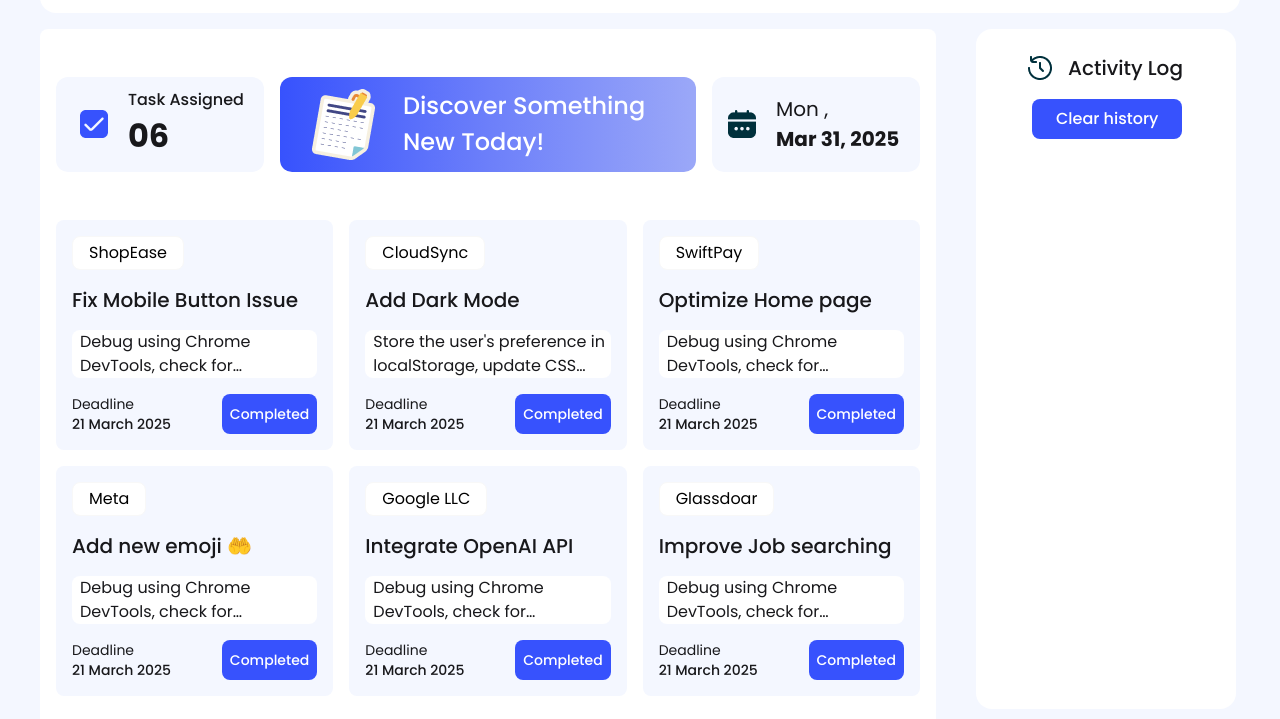
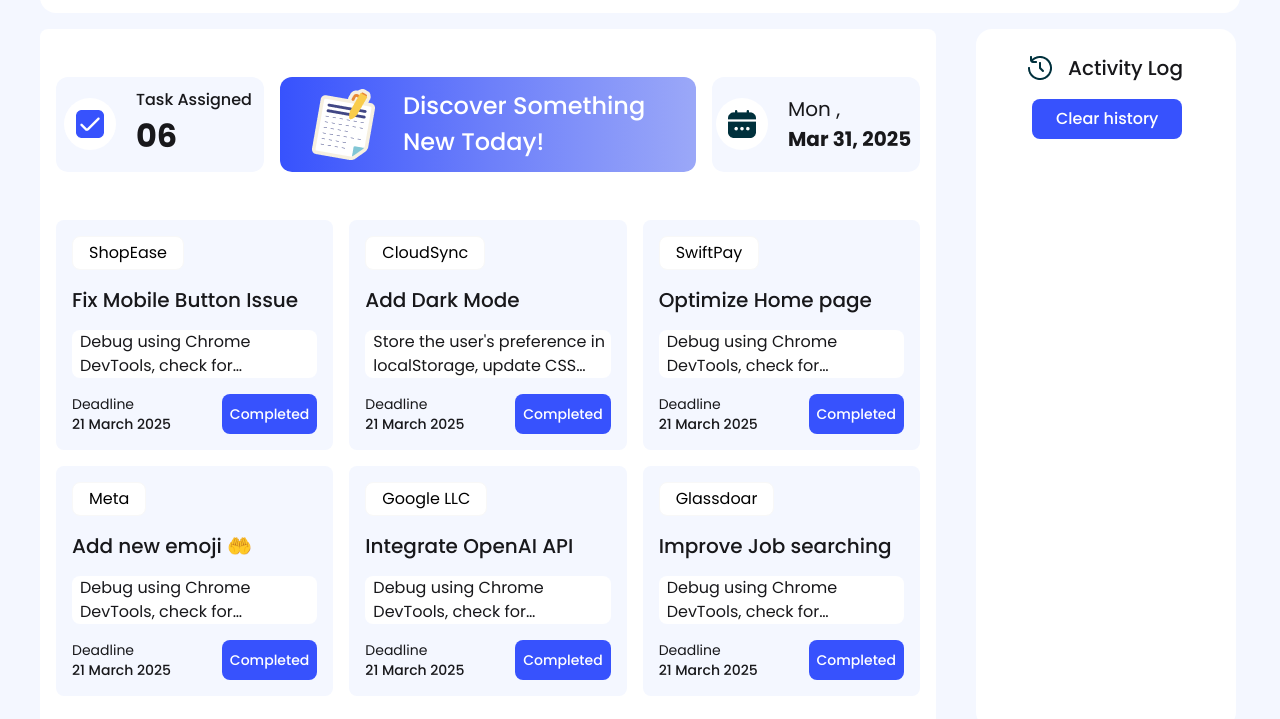
Before and after one commit to sajjad-developer/Assignment5-Dev-Board, a plain HTML site: page index.html in a window 1280 px wide. Shown: the part 85-804 px from the top of the page. Drawn offline with nearby package versions, Linux system fonts and the light colour scheme.

Commit message:
added img background color

```diff
--- a/index.html
+++ b/index.html
@@ -81,7 +81,9 @@
             <!-- 1st div: task assigned  -->
 
             <div class="p-2 flex items-center gap-5 rounded-xl boxBgColor">
-              <div class="pl-4"><img src="./assets/checkbox.png" alt="" /></div>
+              <div class="p-3 rounded-full imgBgColor">
+                <img src="./assets/checkbox.png" alt="" />
+              </div>
               <div class="grid grid-cols-1">
                 <h1 class="fontSize16px font-medium">Task Assigned</h1>
                 <h1 id="numberCounter" class="fontSize32px font-bold">06</h1>
@@ -107,7 +109,9 @@
             <!-- 3rd div: Date -->
 
             <div class="flex items-center gap-5 rounded-xl boxBgColor">
-              <div class="pl-4"><img src="./assets/calender.png" alt="" /></div>
+              <div class="ml-1 p-3 imgBgColor rounded-full">
+                <img src="./assets/calender.png" alt="" />
+              </div>
 
               <div id="current-date"></div>
             </div>
@@ -314,7 +318,7 @@
       <section>
         <!-- Activity Session Start -->
         <div
-          class="space-y-4 bg-white w-[16.25rem] h-[42.5rem] mt-4 rounded-2xl sectionBgColor pt-6 pl-5"
+          class="space-y-4 bg-white w-[16.25rem] h-[43.7rem] mt-4 rounded-2xl sectionBgColor pt-6 pl-5"
         >
           <div class="flex pl-8 gap-4 items-center">
             <div><img src="./assets/activity.png" alt="" /></div>
--- a/scripts/randomThemeColor.js
+++ b/scripts/randomThemeColor.js
@@ -21,5 +21,5 @@ document
     document.body.style.backgroundColor = randomColor;
     // document.body.style.color = randomColor;
 
-    // Random Background Color Style Start Closed Above
+    // Random Background Color Style Closed Above
   });
--- a/styles/style.css
+++ b/styles/style.css
@@ -16,7 +16,8 @@ body {
   background-color: rgba(244, 247, 255, 1);
 }
 
-.sectionBgColor {
+.sectionBgColor,
+.imgBgColor {
   background-color: rgba(255, 255, 255, 1);
 }
 
```
